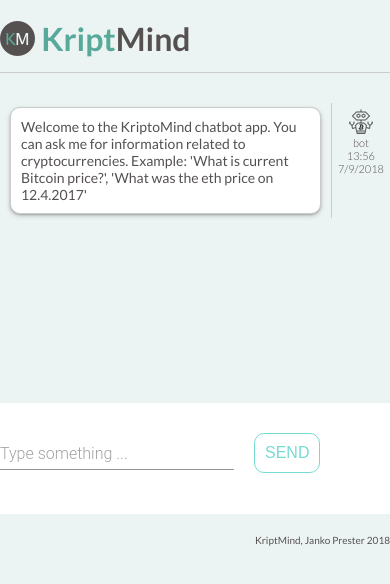
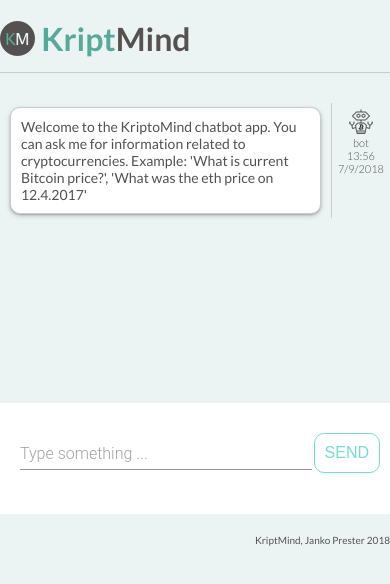
Before and after one commit to jprester/kript-mind, a React (Create React App) app: page / in a window 390 px wide. Shown: the top 584 px of the page. Built offline with nearby package versions, Linux system fonts and the light colour scheme.

Commit message:
fix button positioning and mobile styles

```diff
--- a/src/App.css
+++ b/src/App.css
@@ -13,6 +13,7 @@
     width: 100%;
     max-width: 770px;
     margin: 0px auto 0px auto;
+    position: relative;
 }
 
 /* temporary put classes here */
@@ -165,9 +166,6 @@
 .author-name, .message-time, .message-date {
     font-weight: 300;
 }
-.message-input-container {
-    position: relative;
-}
 
 .form-control {
     margin-top: 40px;
@@ -190,6 +188,7 @@
     cursor: pointer;
     position: absolute;
     top: 30px;
+    right: 50px;
     background-color: #ffffff;
 }
 
@@ -215,6 +214,16 @@
     font-size: 10px;
 }
 
+@media only screen and (max-width: 769px) {
+    .text-input {
+        margin-left: 20px;
+    }
+
+    .message-input-container button {
+        right: 35px;
+    }
+}
+
 
 @media only screen and (max-width: 558px) {
     .header-content-logo {
@@ -222,7 +231,24 @@
     }
 
     .form-control {
-        margin-top: 40px;
-        max-width: 60%;
+        margin-left: 20px;
+    }
+
+    .text-input {
+        margin-left: 20px;
+    }
+
+    .message-input-container button {
+        right: 10px;
     }
 }
+
+@media only screen and (max-width: 380px) {
+    .text-input {
+        margin-left: 20px;
+    }
+
+    .form-control {
+        width: 70%;
+    }
+}
```
